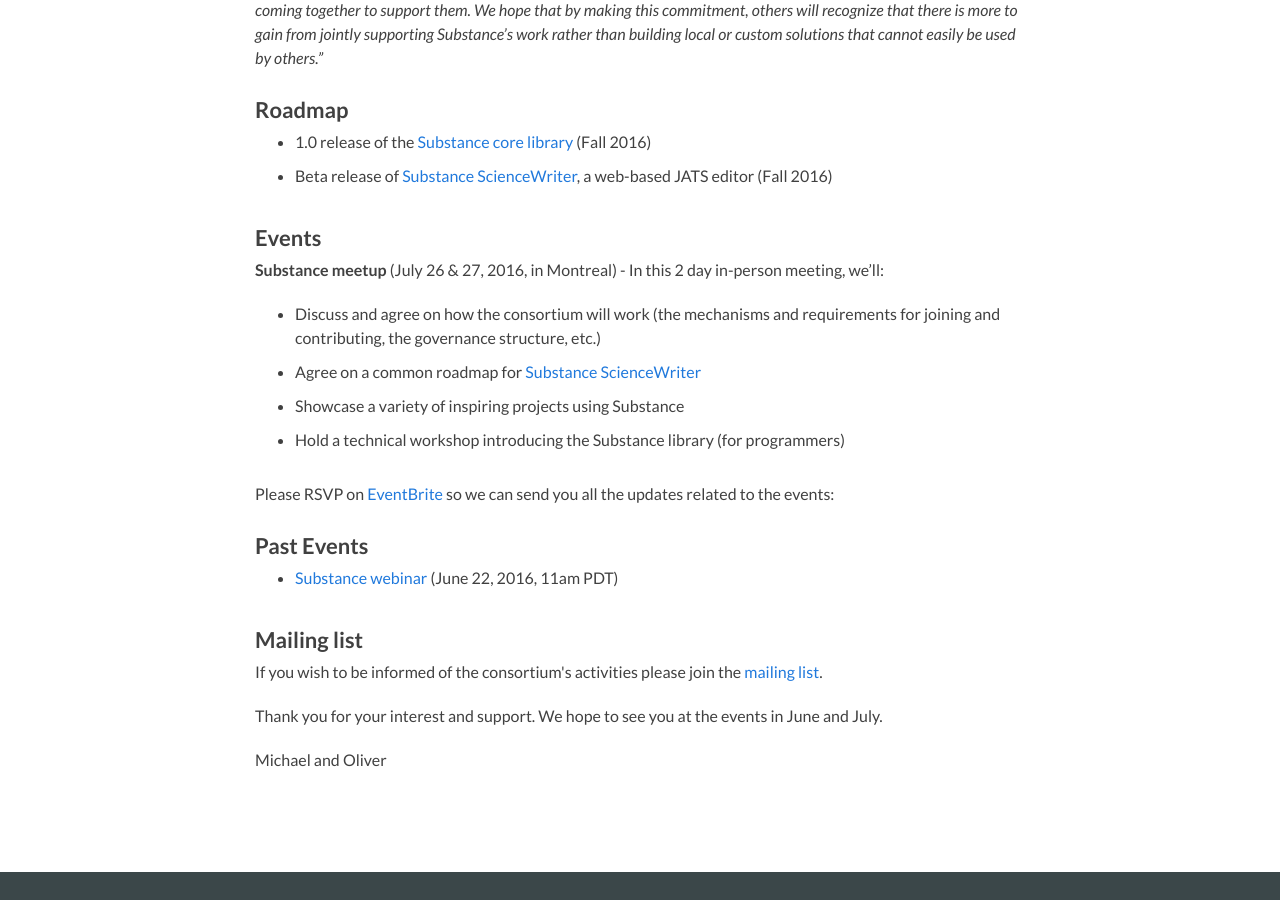
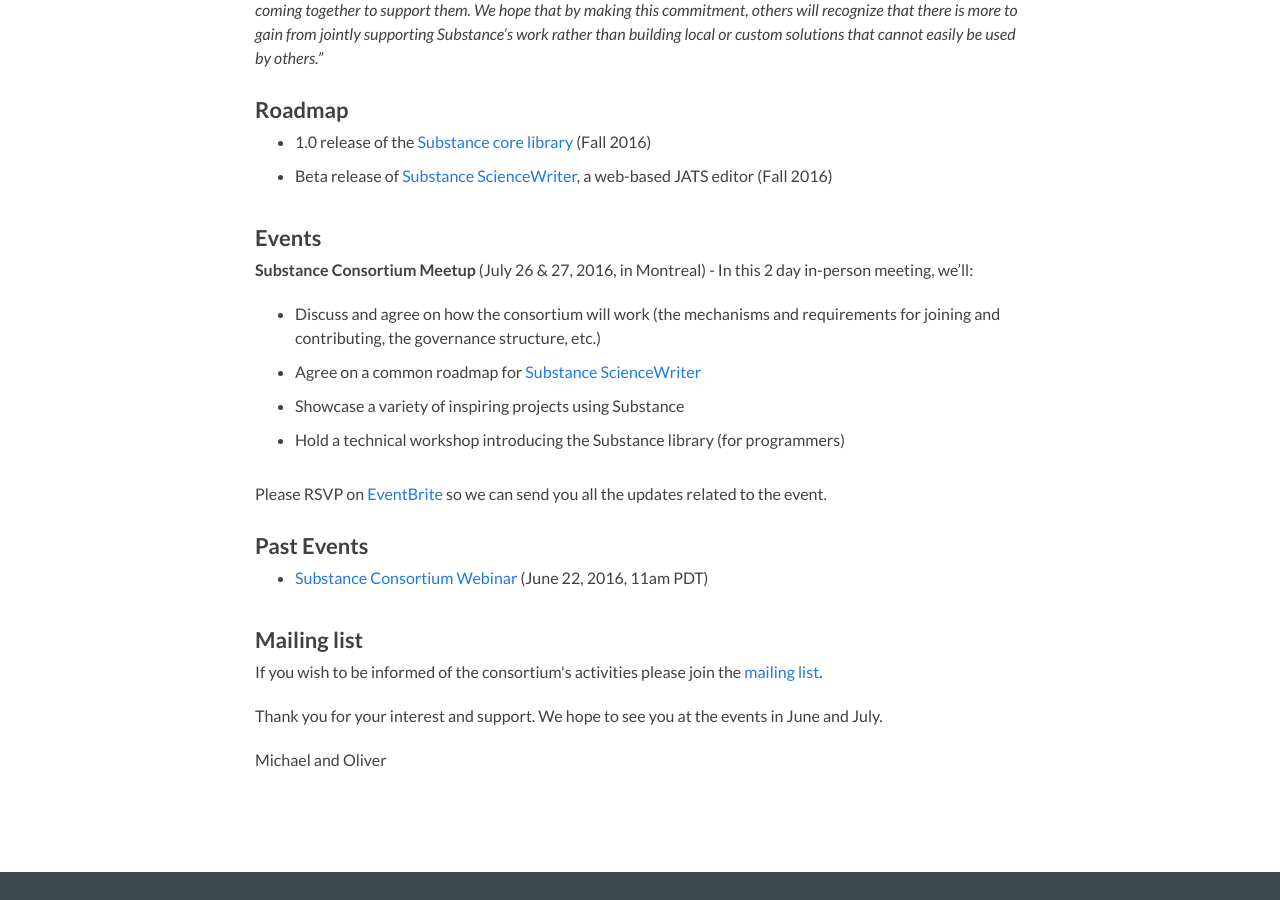
Before and after one commit to substance/substance.github.com, a Jekyll site: the page built from consortium/index.html, in a window 1280 px wide and 900 px high, scrolled down 599 px. Built offline with Jekyll 4.4.1, drawn with Linux system fonts in a browser that asks for light colours.

Commit message:
Update index.html

```diff
--- a/consortium/index.html
+++ b/consortium/index.html
@@ -23,7 +23,7 @@
 
     <h3>Events</h3>
     <p>
-      <strong>Substance meetup</strong> (July 26 &amp; 27, 2016, in Montreal) - In this 2 day in-person meeting, we’ll:
+      <strong>Substance Consortium Meetup</strong> (July 26 &amp; 27, 2016, in Montreal) - In this 2 day in-person meeting, we’ll:
     </p>
     <ul>
       <li>Discuss and agree on how the consortium will work (the mechanisms and requirements for joining and contributing, the governance structure, etc.)</li>
@@ -32,12 +32,12 @@
       <li>Hold a technical workshop introducing the Substance library (for programmers)</li>
     </ul>
     <p>
-      Please RSVP on <a href="https://www.eventbrite.com/e/substance-consortium-meetup-tickets-25778274513">EventBrite</a> so we can send you all the updates related to the events:
+      Please RSVP on <a href="https://www.eventbrite.com/e/substance-consortium-meetup-tickets-25778274513">EventBrite</a> so we can send you all the updates related to the event.
     </p>
 
     <h3>Past Events</h3>
     <ul>
-      <li><a href="https://plus.google.com/u/1/events/c3u22dau2ofs13ekeflkiq6h9vk">Substance webinar</a> (June 22, 2016, 11am PDT)</li>
+      <li><a href="https://plus.google.com/u/1/events/c3u22dau2ofs13ekeflkiq6h9vk">Substance Consortium Webinar</a> (June 22, 2016, 11am PDT)</li>
     </ul>
 
     <h3>Mailing list</h3>
```
